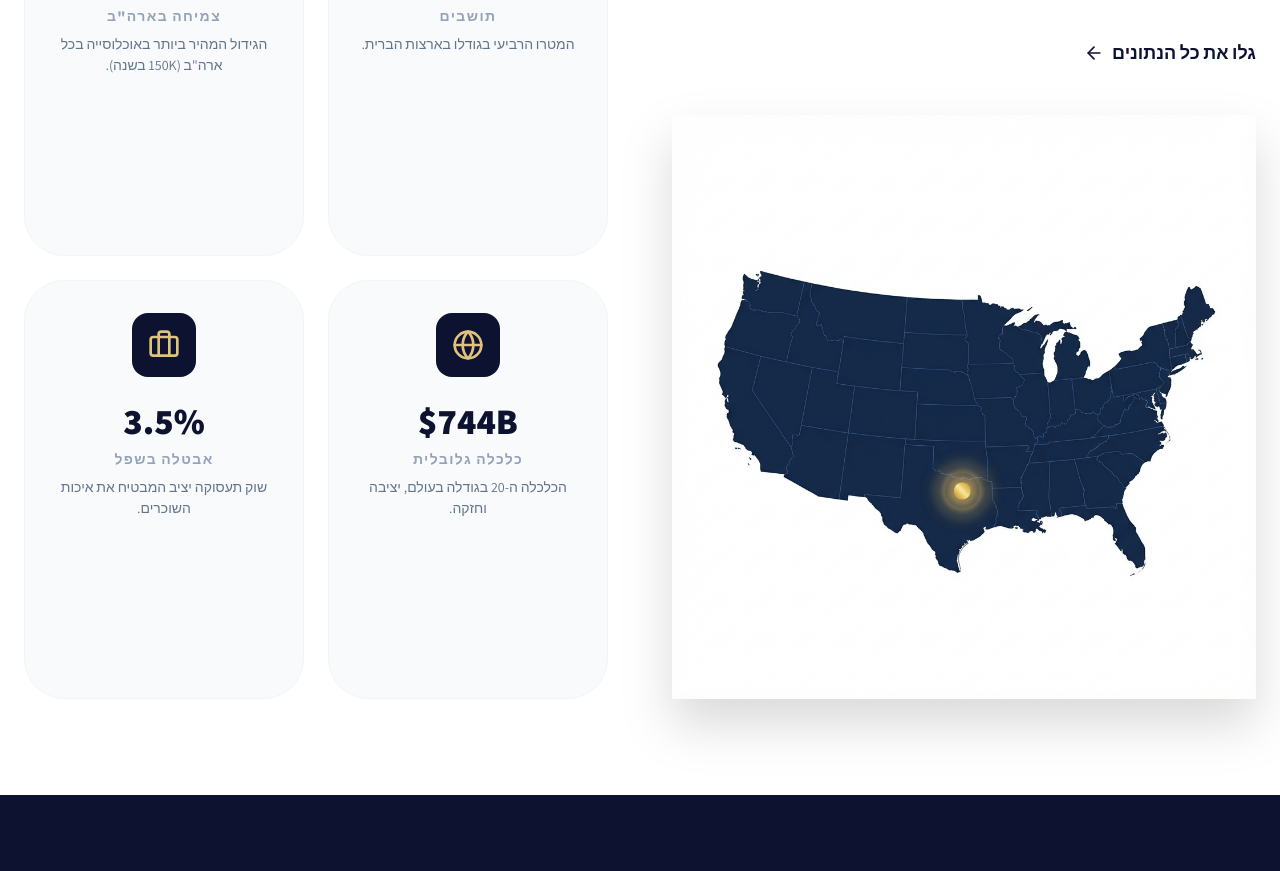
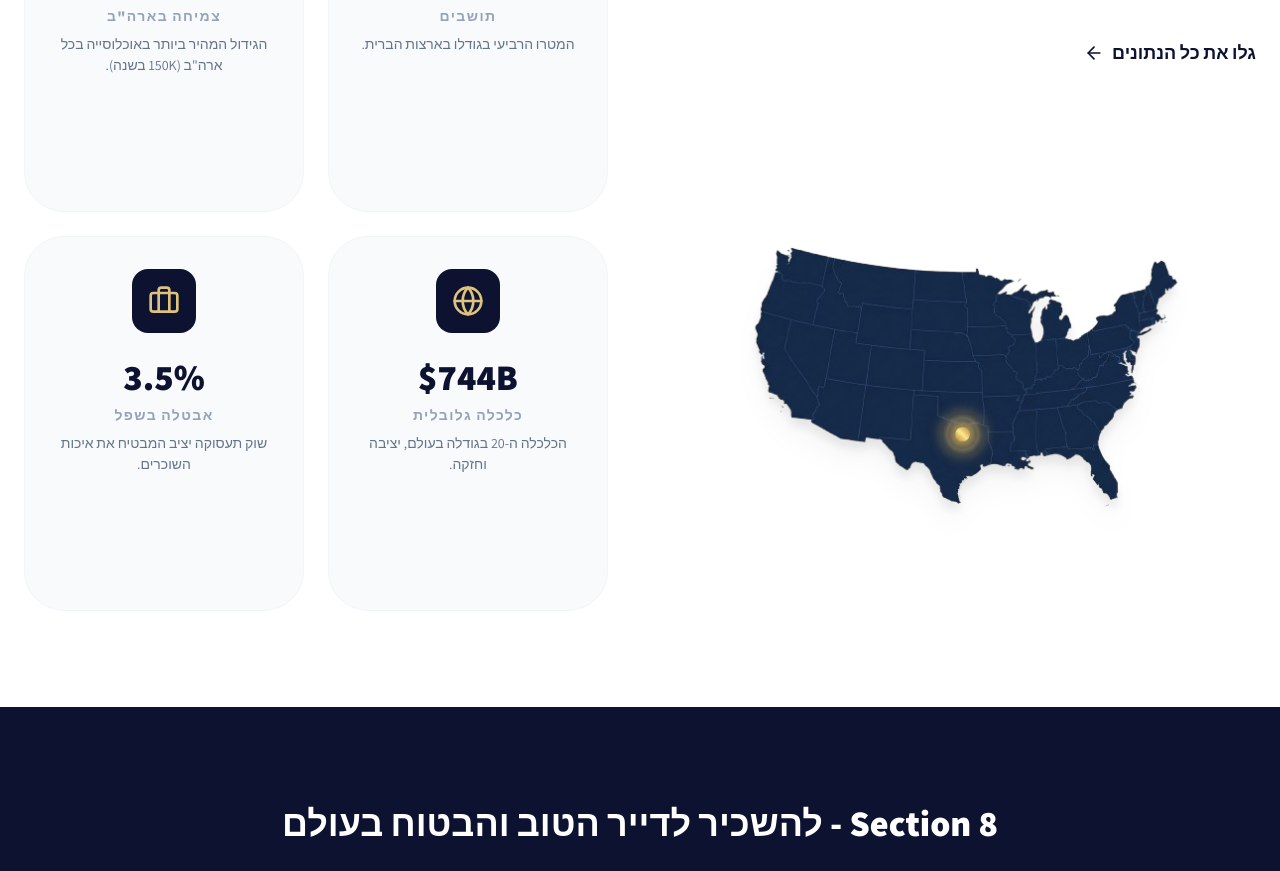
Before and after one commit to alonzekcer/skyline-group-texas, a React (Vite) app: page / in a window 1280 px wide. Shown: the part 2462-3333 px from the top of the page. Built offline with nearby package versions, Linux system fonts and the light colour scheme.

Commit message:
UI: Update map to transparent version and reduce size

```diff
--- a/src/components/home/WhyDFWSection.tsx
+++ b/src/components/home/WhyDFWSection.tsx
@@ -25,12 +25,12 @@ const WhyDFWSection: React.FC<WhyDFWSectionProps> = ({ onNavigate }) => {
                             </button>
                         </div>
 
-                        <div className="mt-auto relative group">
-                            <div className="absolute inset-0 bg-gold/5 rounded-full blur-3xl transform group-hover:scale-110 transition-transform duration-700 opacity-0 group-hover:opacity-100"></div>
+                        <div className="mt-auto relative group flex justify-center">
+                            <div className="absolute inset-0 bg-gold/5 rounded-full blur-3xl transform group-hover:scale-110 transition-transform duration-700 opacity-0 group-hover:opacity-50"></div>
                             <img
                                 src="/skyline-group-texas/images/us_map.png"
                                 alt="USA Map - DFW Focus"
-                                className="relative z-10 w-full h-auto object-contain transition-all duration-700 group-hover:scale-[1.02] filter drop-shadow-2xl"
+                                className="relative z-10 w-[85%] h-auto object-contain transition-all duration-700 group-hover:scale-[1.05] filter drop-shadow-xl"
                             />
                         </div>
                     </div>
```
Also changed, not shown: public/images/us_map.png.
